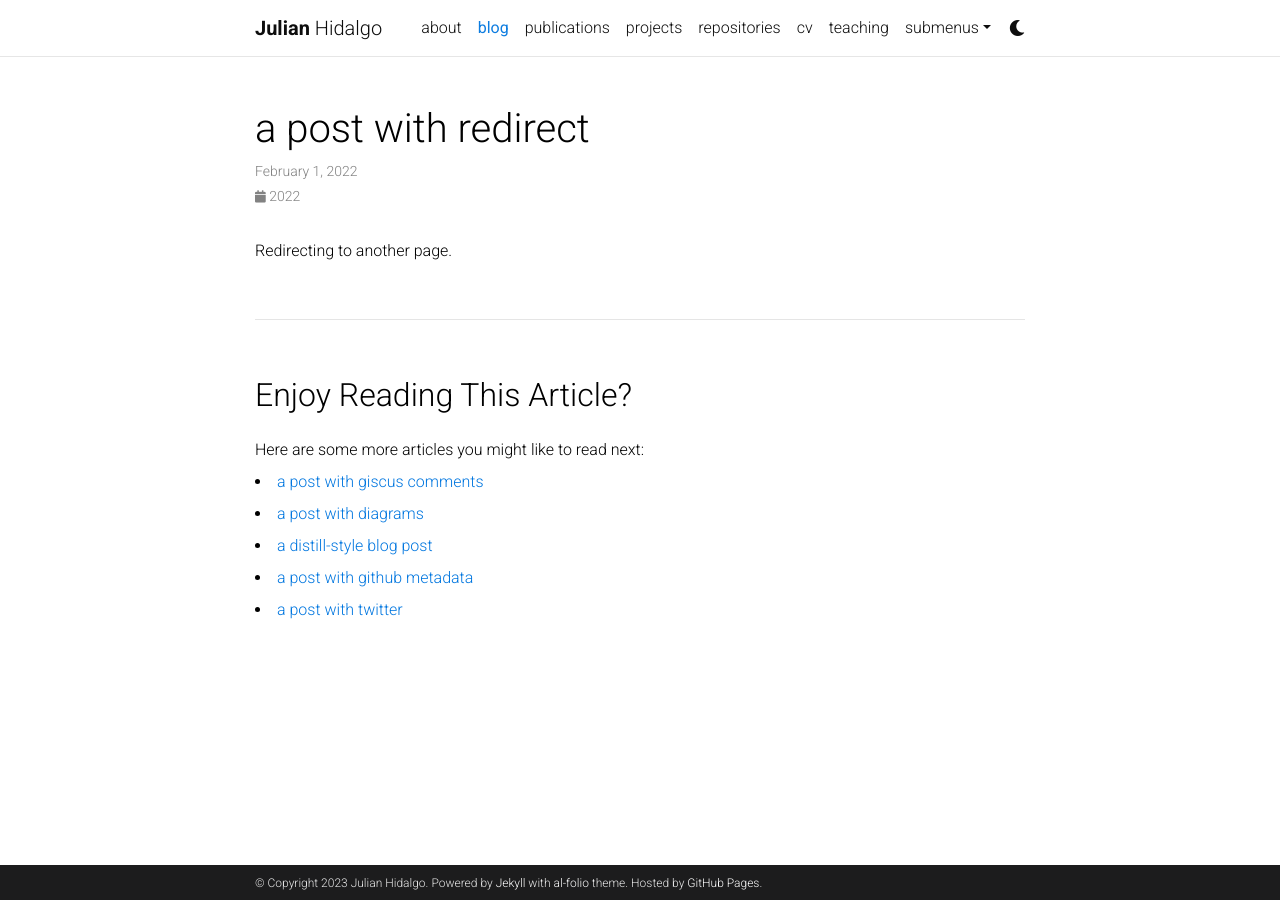
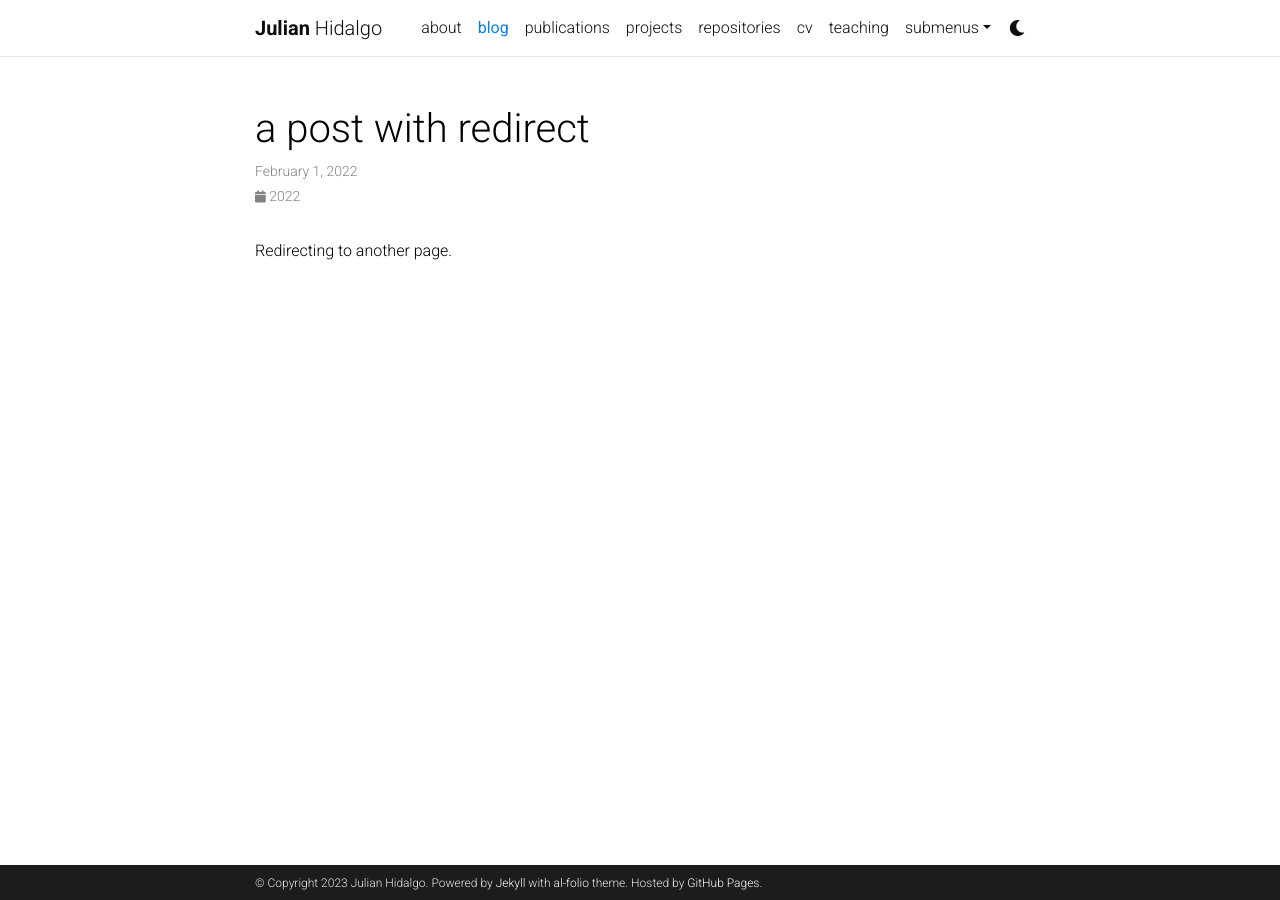
Before and after one commit to JulianHidalgoRodriguez/JulianHidalgoRodriguez.github.io, a Jekyll site: the page built from _posts/2022-02-01-redirect.md, in a window 1280 px wide. Built offline with Jekyll 4.4.1, drawn with Linux system fonts in a browser that asks for light colours; comment, search, counter and statistics services are not loaded; a style sheet for code colours, icons or effects is not loaded; some of the changed lines change nothing that is shown.

Commit message:
Update _config.yml

```diff
--- a/_config.yml
+++ b/_config.yml
@@ -102,8 +102,7 @@
 youtube_id: # your youtube channel id (youtube.com/@<youtube_id>)
 discord_id: # your discord id (18-digit unique numerical identifier)
 
-contact_note: >
-  You can even add a little note about which of these is the best way to reach you.
+contact_note: #
 
 # -----------------------------------------------------------------------------
 # Analytics and search engine verification
@@ -129,35 +128,8 @@
   enabled: true
 
 related_blog_posts:
-  enabled: true
-  max_related: 5
+  enabled: false
 
-# Giscus comments (RECOMMENDED)
-# Follow instructions on https://giscus.app/ to setup for your repo to fill out
-# the information below.
-giscus:
-  repo: alshedivat/al-folio      # <your-github-user-name>/<your-github-repo-name>
-  repo_id: MDEwOlJlcG9zaXRvcnk2MDAyNDM2NQ==
-  category: Comments             # name of the category under which discussions will be created
-  category_id: DIC_kwDOA5PmLc4CTBt6
-  mapping: title                 # identify discussions by post title
-  strict: 1                      # use strict identification mode
-  reactions_enabled: 1           # enable (1) or disable (0) emoji reactions
-  input_position: bottom         # whether to display input form below (bottom) or above (top) the comments
-  theme: preferred_color_scheme  # name of the color scheme (preferred works well with al-folio light/dark mode)
-  emit_metadata: 0
-  lang: en
-
-# Disqus comments (DEPRECATED)
-disqus_shortname: al-folio # put your disqus shortname
-# https://help.disqus.com/en/articles/1717111-what-s-a-shortname
-
-# External sources.
-# If you have blog posts published on medium.com or other external sources,
-# you can display them in your blog by adding a link to the RSS feed.
-external_sources:
-  - name: medium.com
-    rss_url: https://medium.com/@al-folio/feed
 
 # -----------------------------------------------------------------------------
 # Collections
```
